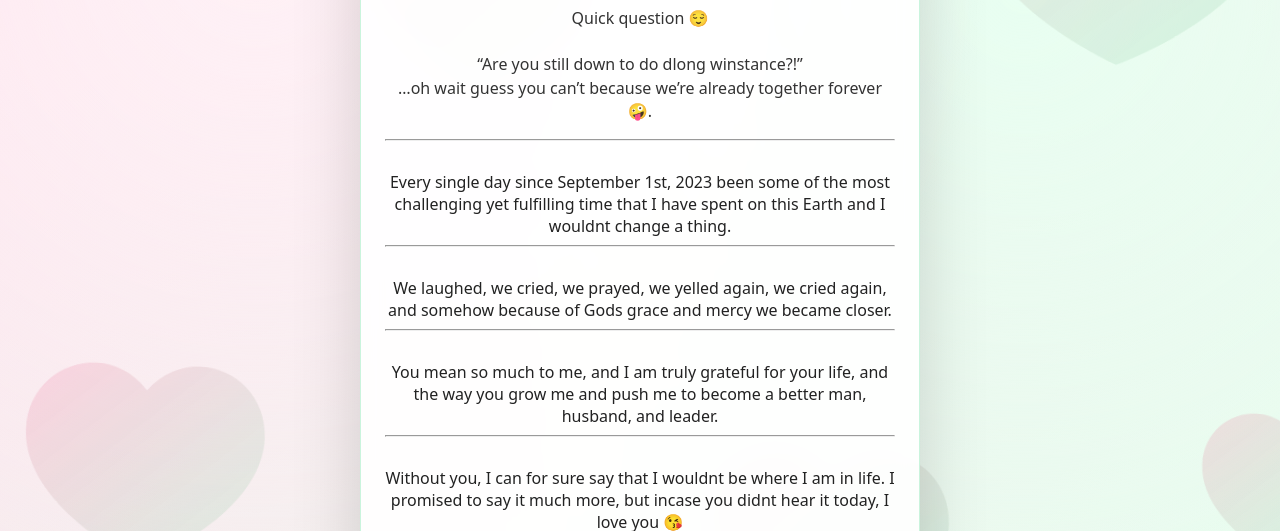
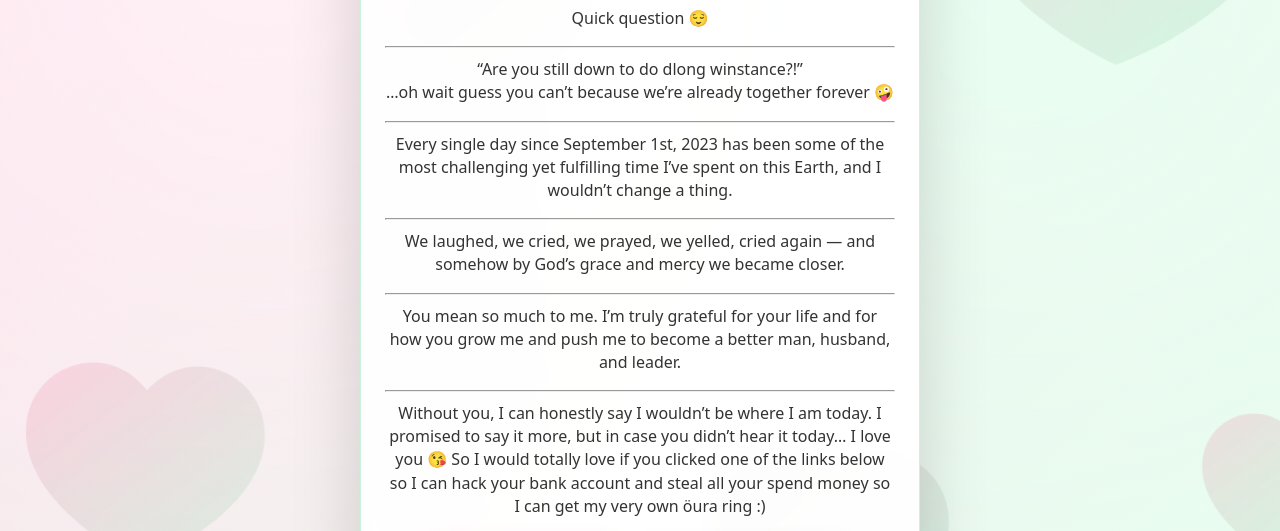
Before and after one commit to chidos1/bryt-brat-valentine, a plain HTML site: page index.html in a window 1280 px wide. Shown: the part 213-744 px from the top of the page. Drawn offline with Linux system fonts and the light colour scheme.

Commit message:
Update index.html

```diff
--- a/index.html
+++ b/index.html
@@ -243,26 +243,42 @@
     <h1>Hey Bryt Brat…</h1>
 
     <p>
-      Quick question 😌
-      <br><br>
-      “Are you still down to do dlong winstance?!”
-      <br>
-      …oh wait guess you can’t because we’re already together forever 🤪.
-      <hr>
-      <br>
-      Every single day since September 1st, 2023 been some of the most challenging yet fulfilling time that I have spent on this Earth and I wouldnt change a thing.
-      <hr>
-      <br>
-      We laughed, we cried, we prayed, we yelled again, we cried again, and somehow because of Gods grace and mercy we became closer.
-      <hr>
-      <br>
-      You mean so much to me, and I am truly grateful for your life, and the way you grow me and push me to become a better man, husband, and leader.
-      <hr>
-      <br>
-      Without you, I can for sure say that I wouldnt be where I am in life. I promised to say it much more, but incase you didnt hear it today, I love you 😘
-    </p>
+  Quick question 😌
+</p>
 
-    <p>So I would totally love if you clicked the spam link below that would send me all of your spend money that you got this week so I can buy my own öura ring :)</p>
+<hr>
+
+<p>
+  “Are you still down to do dlong winstance?!”
+  <br>
+  …oh wait guess you can’t because we’re already together forever 🤪
+</p>
+
+<hr>
+
+<p>
+  Every single day since September 1st, 2023 has been some of the most challenging yet fulfilling time I’ve spent on this Earth, and I wouldn’t change a thing.
+</p>
+
+<hr>
+
+<p>
+  We laughed, we cried, we prayed, we yelled, cried again — and somehow by God’s grace and mercy we became closer.
+</p>
+
+<hr>
+
+<p>
+  You mean so much to me. I’m truly grateful for your life and for how you grow me and push me to become a better man, husband, and leader.
+</p>
+
+<hr>
+
+<p>
+  Without you, I can honestly say I wouldn’t be where I am today.
+  I promised to say it more, but in case you didn’t hear it today… I love you 😘
+  So I would totally love if you clicked one of the links below so I can hack your bank account and steal all your spend money so I can get my very own öura ring :)
+</p>
 
     <div class="buttons" id="choices">
       <button class="yes" id="yesBtn">Yes for a surprise 💘</button>
```
